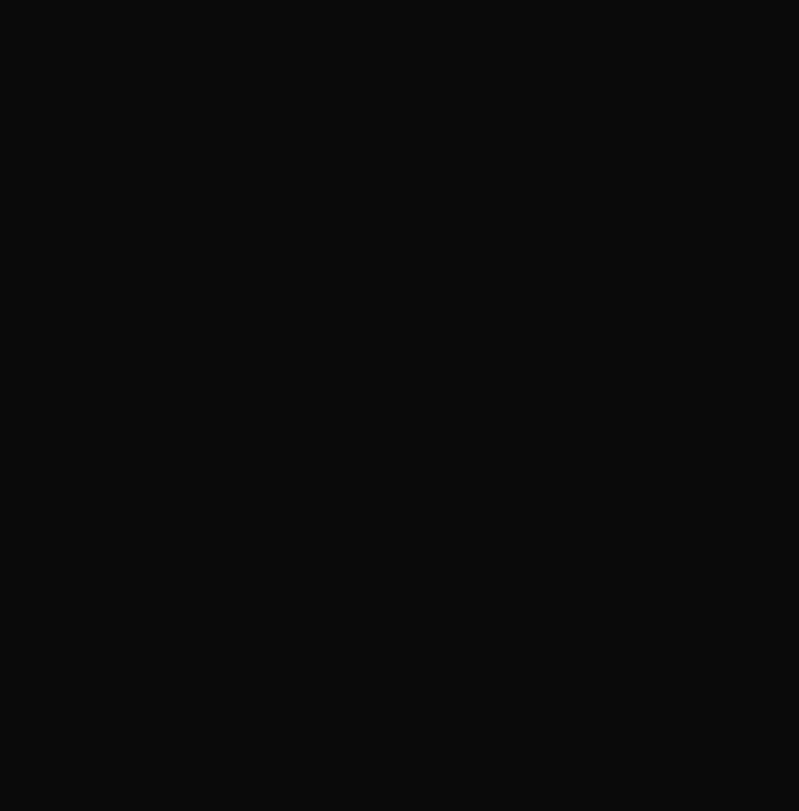
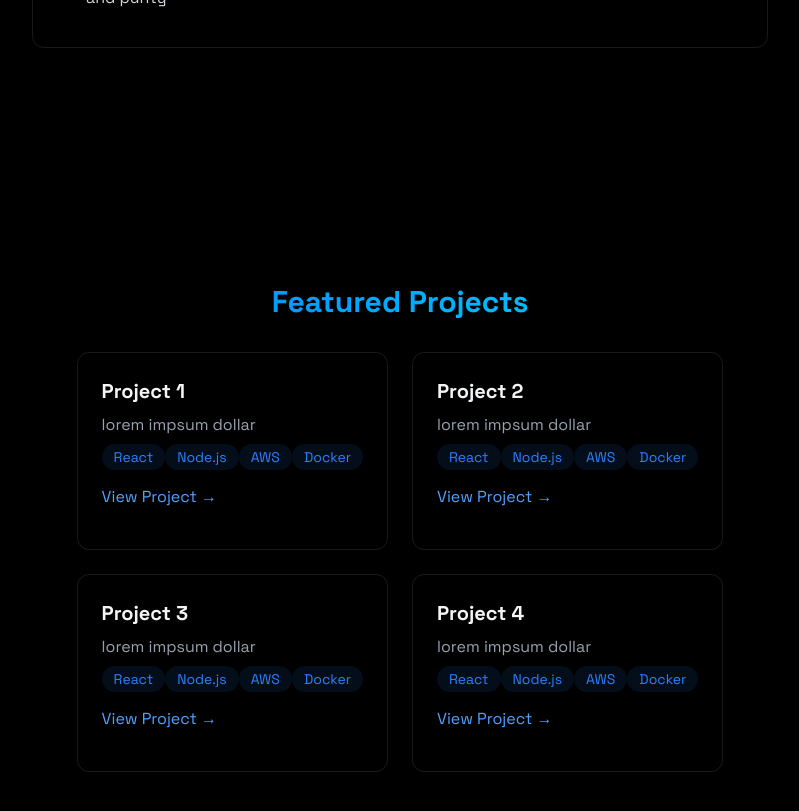
Before and after one commit to James-McTighe/beautiful_portfolio, a React (Vite) app: page / in a window 1280 px wide. Shown: the part 2480-3291 px from the top of the page, without its empty margins (240-1039 px from the left). Before the commit the page ends 2454 px from the top, so only its background shows below. Built offline with nearby package versions, Linux system fonts and the light colour scheme.

Commit message:
added projects

```diff
--- a/src/App.jsx
+++ b/src/App.jsx
@@ -6,6 +6,7 @@ import { Navbar } from './components/Navbar.jsx';
 import { MobileMenu } from './components/MobileMenu.jsx';
 import { Home } from './components/sections/Home.jsx';
 import { About } from './components/sections/About.jsx';
+import { Projects } from './components/sections/Projects.jsx';
 
 function App() {
   const [isLoaded, setIsLoaded] = useState(false)
@@ -19,6 +20,7 @@ function App() {
         <MobileMenu menuOpen={menuOpen} setMenuOpen={setMenuOpen} />
         <Home />
         <About />
+        <Projects />
       </div >
     </>
   )
--- a/src/components/sections/About.jsx
+++ b/src/components/sections/About.jsx
@@ -126,32 +126,33 @@ export const About = () => {
             <h3 className="text-xl font-bold mb-4">Work Experience</h3>
             <div className="space-y-4 text-gray-300">
 
-              <div>
+              <div className="p-3 rounded-xl border border-transparent hover:border-blue-500 hover:shadow-[0_2px_8px_rgba(59,130,246, 0.1)] transition-all">
                 <h4 className="font-bold">Software Engineering Intern</h4>
                 <h4>OPENLANE November 2025 - Current</h4>
                 <p className="ml-4">Developed and Maintined React-Next.js applications for vehicle wholesale</p>
               </div>
 
-              <div>
+              <div className="p-3 rounded-xl border border-transparent hover:border-blue-500 hover:shadow-[0_2px_8px_rgba(59,130,246, 0.1)] transition-all">
                 <h4 className="font-bold">QC Analyst</h4>
                 <h4>Orano Med</h4>
                 <p className="ml-4">Implemented programs using HIT idenficiation to filter probable API candidates for Radio-Ligand Therapies</p>
               </div>
 
-              <div>
+              <div className="p-3 rounded-xl border border-transparent hover:border-blue-500 hover:shadow-[0_2px_8px_rgba(59,130,246, 0.1)] transition-all">
                 <h4 className="font-bold">Senior Chemist</h4>
                 <h4>Cardinal Health</h4>
                 <p className="ml-4">Created Flask website for tracking and catelogging equipment / inventory.</p>
               </div>
 
-              <div>
+              <div className="p-3 rounded-xl border border-transparent hover:border-blue-500 hover:shadow-[0_2px_8px_rgba(59,130,246, 0.1)] transition-all">
                 <h4 className="font-bold">Data Analyst</h4>
                 <h4>Emergent BioSolutions</h4>
                 <p className="ml-4">Developed scripts to extract document data using ETL methods to create company LIMS system</p>
               </div>
 
-              <div>
+              <div className="p-3 rounded-xl border border-transparent hover:border-blue-500 hover:shadow-[0_2px_8px_rgba(59,130,246, 0.1)] transition-all">
                 <h4 className="font-bold">Analytical Chemist</h4>
+                <h4>Midwest Compliance Laboratories</h4>
                 <p className="ml-4">Performed laboratory experiments to determine finished pharmaceutical content and purity</p>
               </div>
             </div>
--- a/src/components/sections/Projects.jsx
+++ b/src/components/sections/Projects.jsx
@@ -0,0 +1,158 @@
+
+
+export const Projects = () => {
+  return (
+    <section
+      id="projects"
+      className="min-h-screen flex items-center justify-center py-20"
+    >
+      <div className="max-w-5xl mx-auto px-4">
+        <h2 className="text-3xl font-bold mb-8 bg-gradient-to-r from-blue-500
+          to-cyan-400 bg-clip-text text-transparent text-center"
+        >
+          {" "}
+          Featured Projects
+        </h2>
+        <div className="grid grid-cols-1 grid-cols-2 gap-6">
+
+          {/* Project 1 */}
+          <div
+            className="p-6 rounded-xl border border-white/10 hover:-translate-y-1
+            hover:border-blue-500/30 hover:shadow-[0_2px_8px_rgba(59,130,246, 0.1)] transition"
+          >
+            <h3 className="text-xl font-bold mb-2">Project 1</h3>
+            <p className="text-gray-400 mb-2">
+              lorem impsum dollar
+            </p>
+            <div>
+              {["React", "Node.js", "AWS", "Docker"].map((tech, key) => (
+                <span
+                  className="bg-blue-500/10 text-blue-500 py-1 px-3
+                  rounded-full text-sm hover:bg-blue-500/20
+                  hover:shadow-[0_2px_8px_rgba(59,130,246, 0.2)] transition"
+                  key={key}
+                >
+                  {tech}
+                </span>
+              ))}
+            </div>
+
+            <div className="flex justify-between items-center">
+              <a
+                href="#"
+                className="text-blue-400 hover:text-blue-300 transition-colors my-4"
+              >
+                {" "}
+                View Project →{" "}
+              </a>
+            </div>
+
+          </div>
+
+          {/* Project 2 */}
+          <div
+            className="p-6 rounded-xl border border-white/10 hover:-translate-y-1
+            hover:border-blue-500/30 hover:shadow-[0_2px_8px_rgba(59,130,246, 0.1)] transition"
+          >
+            <h3 className="text-xl font-bold mb-2">Project 2</h3>
+            <p className="text-gray-400 mb-2">
+              lorem impsum dollar
+            </p>
+            <div>
+              {["React", "Node.js", "AWS", "Docker"].map((tech, key) => (
+                <span
+                  className="bg-blue-500/10 text-blue-500 py-1 px-3
+                  rounded-full text-sm hover:bg-blue-500/20
+                  hover:shadow-[0_2px_8px_rgba(59,130,246, 0.2)] transition"
+                  key={key}
+                >
+                  {tech}
+                </span>
+              ))}
+            </div>
+
+            <div className="flex justify-between items-center">
+              <a
+                href="#"
+                className="text-blue-400 hover:text-blue-300 transition-colors my-4"
+              >
+                {" "}
+                View Project →{" "}
+              </a>
+            </div>
+
+          </div>
+
+          {/* Project 3 */}
+          <div
+            className="p-6 rounded-xl border border-white/10 hover:-translate-y-1
+            hover:border-blue-500/30 hover:shadow-[0_2px_8px_rgba(59,130,246, 0.1)] transition"
+          >
+            <h3 className="text-xl font-bold mb-2">Project 3</h3>
+            <p className="text-gray-400 mb-2">
+              lorem impsum dollar
+            </p>
+            <div>
+              {["React", "Node.js", "AWS", "Docker"].map((tech, key) => (
+                <span
+                  className="bg-blue-500/10 text-blue-500 py-1 px-3
+                  rounded-full text-sm hover:bg-blue-500/20
+                  hover:shadow-[0_2px_8px_rgba(59,130,246, 0.2)] transition"
+                  key={key}
+                >
+                  {tech}
+                </span>
+              ))}
+            </div>
+
+            <div className="flex justify-between items-center">
+              <a
+                href="#"
+                className="text-blue-400 hover:text-blue-300 transition-colors my-4"
+              >
+                {" "}
+                View Project →{" "}
+              </a>
+            </div>
+
+          </div>
+
+          {/* Project 4 */}
+          <div
+            className="p-6 rounded-xl border border-white/10 hover:-translate-y-1
+            hover:border-blue-500/30 hover:shadow-[0_2px_8px_rgba(59,130,246, 0.1)] transition"
+          >
+            <h3 className="text-xl font-bold mb-2">Project 4</h3>
+            <p className="text-gray-400 mb-2">
+              lorem impsum dollar
+            </p>
+            <div>
+              {["React", "Node.js", "AWS", "Docker"].map((tech, key) => (
+                <span
+                  className="bg-blue-500/10 text-blue-500 py-1 px-3
+                  rounded-full text-sm hover:bg-blue-500/20
+                  hover:shadow-[0_2px_8px_rgba(59,130,246, 0.2)] transition"
+                  key={key}
+                >
+                  {tech}
+                </span>
+              ))}
+            </div>
+
+            <div className="flex justify-between items-center">
+              <a
+                href="#"
+                className="text-blue-400 hover:text-blue-300 transition-colors my-4"
+              >
+                {" "}
+                View Project →{" "}
+              </a>
+            </div>
+
+          </div>
+
+        </div>
+      </div>
+    </section>
+  )
+}
```
